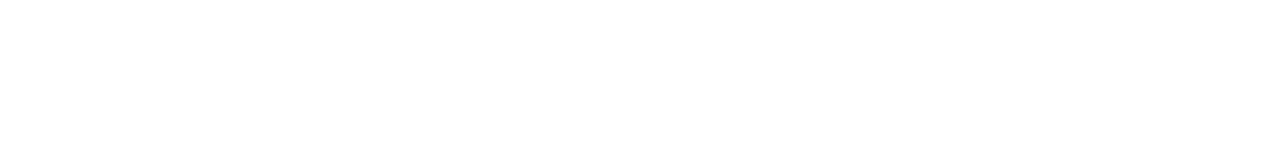
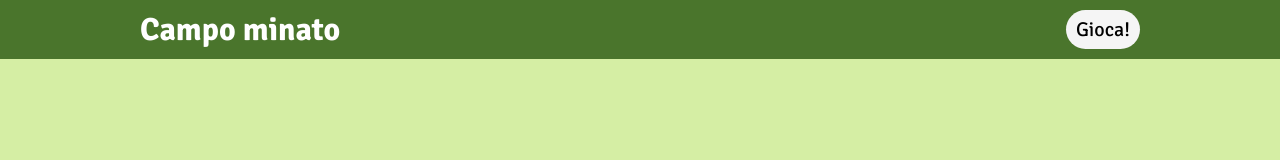
Before and after one commit to Michele-S2001/js-campominato-grid, a plain HTML site: page index.html in a window 1280 px wide. Drawn offline with Linux system fonts and the light colour scheme.

Commit message:
Feat: Html + css layout

```diff
--- a/css/style.css
+++ b/css/style.css
@@ -1,3 +1,21 @@
+/* FONT */
+@import url('https://fonts.googleapis.com/css2?family=Signika:wght@400;500;700&display=swap');
+
+body {
+  font-family: 'Signika', sans-serif;
+  background-color: var(--body-bg);
+}
+
+/* PALETTE */
+html {
+  --header-green: #4A752C;
+  --body-bg: #D5EEA4;
+  --cell-selected-clr: #A2D149;
+  --light-grey: #f5f5f5;
+  --white: #ffffff;
+}
+
+
 /* RESET RULES */
 * {
   padding: 0;
@@ -5,6 +23,13 @@
   box-sizing: border-box;
 }
 
+button {
+  border: none;
+  background-color: transparent;
+  outline: none;
+  cursor: pointer;
+  font-family: 'Signika', sans-serif;
+}
 
 /* UTILITIES */
 .container {
@@ -25,8 +50,43 @@
   grid-template-columns: repeat(10, 1fr);
 }
 
+.cell-selected {
+  background-color: var(--cell-selected-clr);
+}
+
+/* PAGE HEADER */
+.page-header {
+  background-color: var(--header-green);
+  padding: 10px 5px;
+}
+
+.page-header .game-title {
+  font-size: 32px;
+  font-weight: 700;
+  color: var(--white);
+}
+
+.btn {
+  background-color: var(--light-grey);
+  font-size: 20px;
+  padding: 0 10px;
+  border-radius: 20px;
+}
+
+
+/* MAIN CONTENT */
+.main-content {
+  padding: 40px 5px 10px 5px
+}
+
+.cell {
+  aspect-ratio: 1;
+  border: 2px solid black;
+  display: flex;
+  justify-content: center;
+  align-items: center;
+  font-size: 24px;
+}
+
+
 /* debug */
-
-.debug .container {
-  border: 3px solid red;
-}
--- a/index.html
+++ b/index.html
@@ -4,22 +4,26 @@
   <meta charset="UTF-8">
   <meta name="viewport" content="width=device-width, initial-scale=1.0">
   <title>Griglia campo minato</title>
+  <link rel="stylesheet" href="./css/style.css">
 </head>
-<body>
+<body class="debug">
   <header class="page-header">
-    <!--
-      qui ci vanno:
-        - "Iniziamo! Genera il campo"
-        - Button per giocare
-        - Titolo del gioco
-    -->
+    <!--GAME HEADER-->
+    <div class="container">
+      <div class="row justify-space-between">
+        <span class="game-title">Campo minato</span>
+        <button class="btn">Gioca!</button>
+      </div>
+    </div>
   </header>
 
   <main class="main-content">
-    <!--
-      qui ci va:
-        - la griglia generata con JS
-     -->
+    <!--GAME FIELD-->
+     <div class="container">
+      <div class="field">
+        <!--<div class="cell">1</div>-->
+      </div>
+     </div>
   </main>
 </body>
 </html>
```
